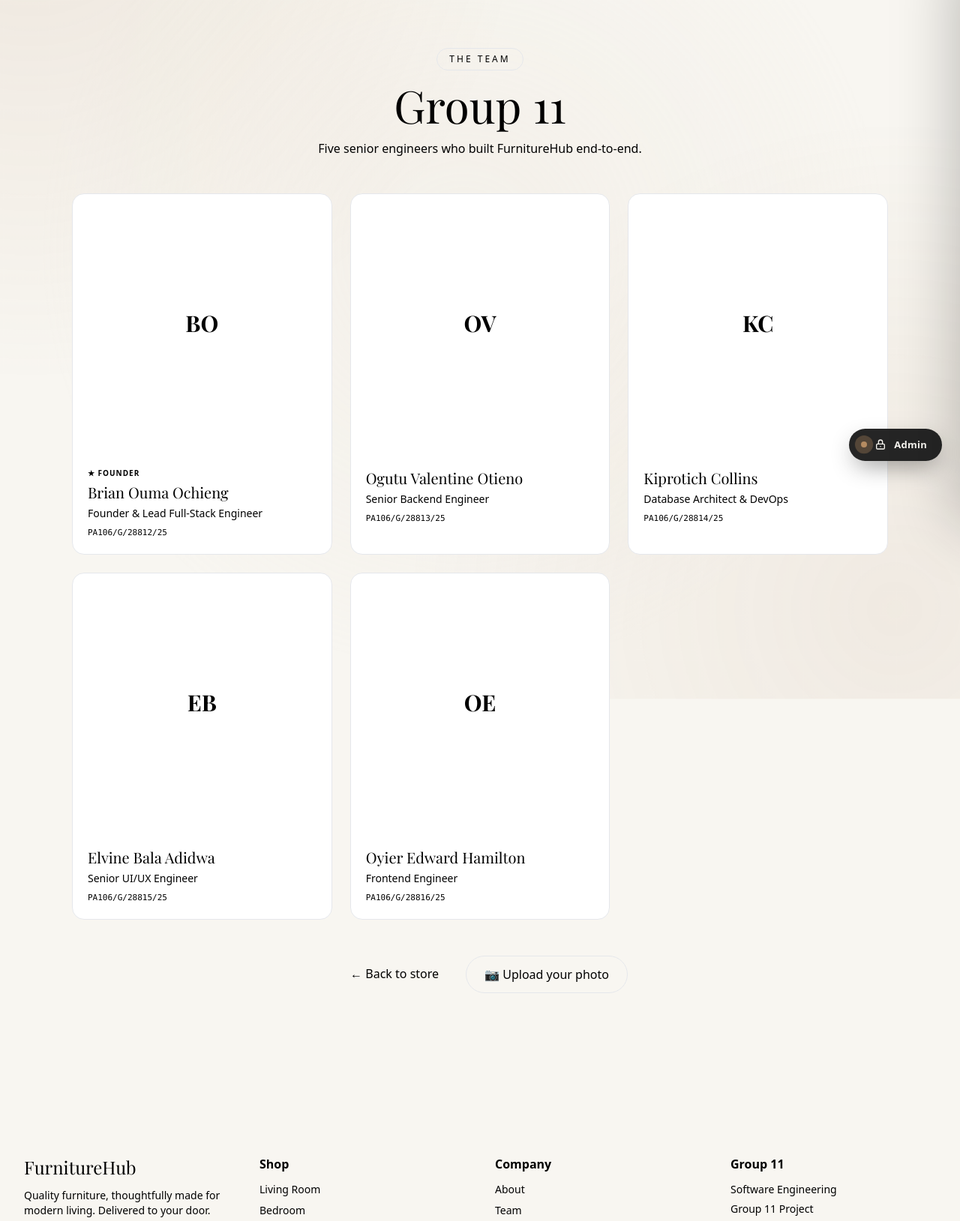
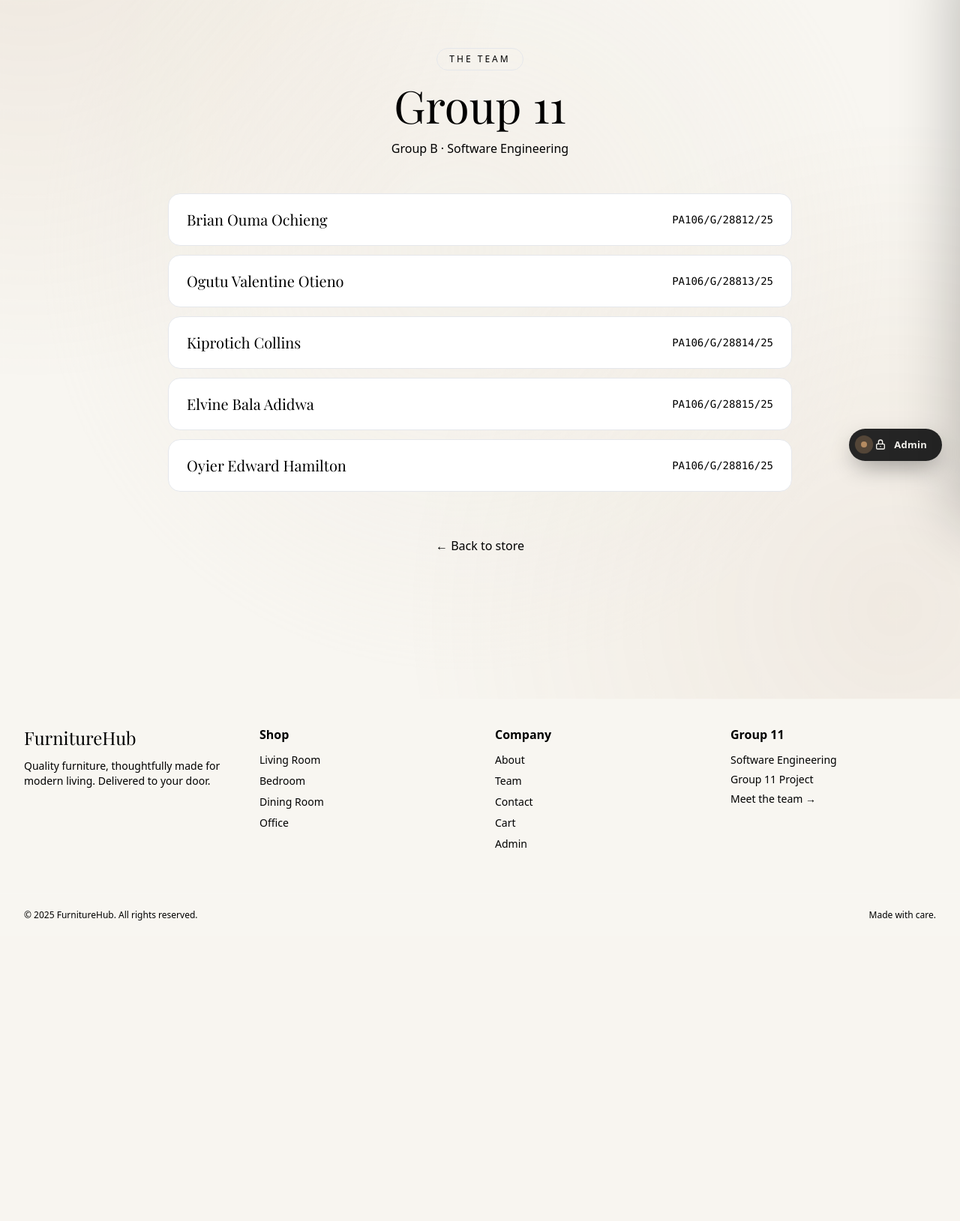
Before and after one commit to ogutuvalentine6-a11y/furniture, a Flask app: page /team in a window 1280 px wide. Shown: the part 81-1710 px from the top of the page at 75% size. After the commit the page ends 1309 px from the top, so only its background shows below. Run offline with Flask 3, Linux system fonts and the light colour scheme; data that the repository does not hold is empty.

Commit message:
chore: /team — show only name + registration (no role, no avatar, no founder badge)

```diff
--- a/app/templates/team.html
+++ b/app/templates/team.html
@@ -1,45 +1,29 @@
 {% extends 'base.html' %}
-{% block title %}The Team — FurnitureHub{% endblock %}
+{% block title %}The Team — Group 11{% endblock %}
 {% block content %}
-<div class="max-w-6xl mx-auto px-4 sm:px-6 lg:px-8 py-16">
+<div class="max-w-4xl mx-auto px-4 sm:px-6 lg:px-8 py-16">
 
   <div class="text-center mb-12 reveal">
     <div class="inline-block text-xs uppercase tracking-[0.25em] text-oak bg-oak/10 border border-oak/30 px-4 py-1.5 rounded-full mb-4">
       The Team
     </div>
     <h1 class="font-display text-5xl lg:text-6xl">Group <span class="text-oak">11</span></h1>
-    <p class="text-grey mt-4 max-w-2xl mx-auto">Five senior engineers who built FurnitureHub end-to-end.</p>
+    <p class="text-grey mt-4 max-w-2xl mx-auto">Group B · Software Engineering</p>
   </div>
 
-  <div class="grid grid-cols-1 sm:grid-cols-2 lg:grid-cols-3 gap-6">
+  <div class="space-y-3">
     {% for m in members %}
       <a href="{{ url_for('main.team_member', member_id=m.id) }}"
-         class="group block bg-white border border-beige rounded-2xl overflow-hidden hover:border-charcoal transition-all hover:-translate-y-1 hover:shadow-xl">
-        <div class="aspect-square bg-gradient-to-br from-oak/30 to-beige overflow-hidden">
-          {% if m.photo_url %}
-            <img src="{{ m.photo_url }}" alt="{{ m.name }}"
-                 class="w-full h-full object-cover object-center transition-transform duration-700 group-hover:scale-105">
-          {% else %}
-            <div class="w-full h-full grid place-items-center">
-              <div class="w-24 h-24 rounded-2xl bg-oak text-charcoal grid place-items-center font-display text-3xl font-bold">{{ m.initials }}</div>
-            </div>
-          {% endif %}
-        </div>
-        <div class="p-5">
-          {% if m.is_founder %}<div class="text-[10px] uppercase tracking-widest text-oak font-bold mb-1">★ Founder</div>{% endif %}
-          <div class="font-display text-xl text-charcoal group-hover:text-oak transition-colors">{{ m.name }}</div>
-          <div class="text-sm text-grey mt-1">{{ m.role }}</div>
-          <div class="text-[11px] text-grey/60 font-mono mt-2">{{ m.reg }}</div>
-        </div>
+         class="group flex items-center justify-between gap-4 bg-white border border-beige rounded-2xl px-6 py-5 hover:border-charcoal transition-all hover:-translate-y-0.5 hover:shadow-lg">
+        <div class="font-display text-xl text-charcoal group-hover:text-oak transition-colors">{{ m.name }}</div>
+        <div class="text-sm text-grey font-mono whitespace-nowrap">{{ m.reg }}</div>
       </a>
     {% endfor %}
   </div>
 
-  <div class="text-center mt-12">
-    <div class="flex flex-wrap justify-center gap-3">
-      <a href="{{ url_for('main.index') }}" class="inline-block bg-charcoal text-ivory px-6 py-3 rounded-full hover:bg-oak transition-colors">← Back to store</a>
-      <a href="{{ url_for('main.team_upload_public') }}" class="inline-block border border-oak text-oak px-6 py-3 rounded-full hover:bg-oak hover:text-ivory transition-colors">📷 Upload your photo</a>
-    </div>
+  <div class="mt-12 text-center">
+    <a href="{{ url_for('main.index') }}" class="inline-block bg-charcoal text-ivory px-6 py-3 rounded-full hover:bg-oak transition-colors">← Back to store</a>
   </div>
+
 </div>
 {% endblock %}
```
